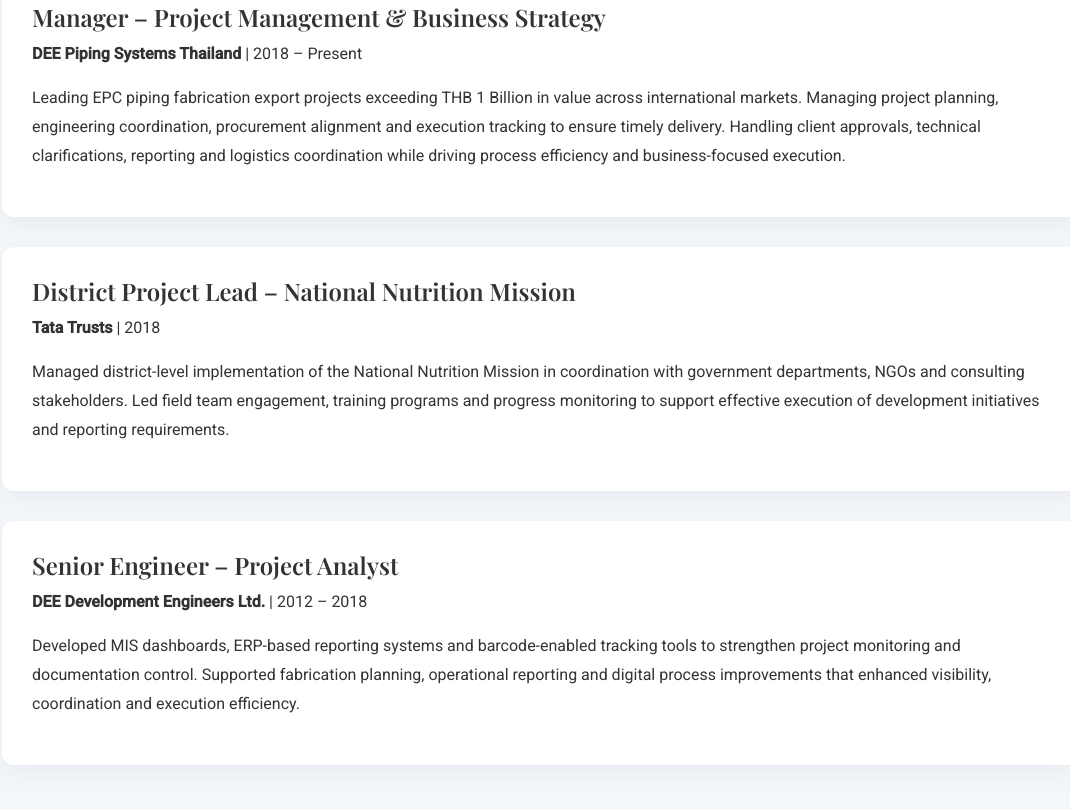
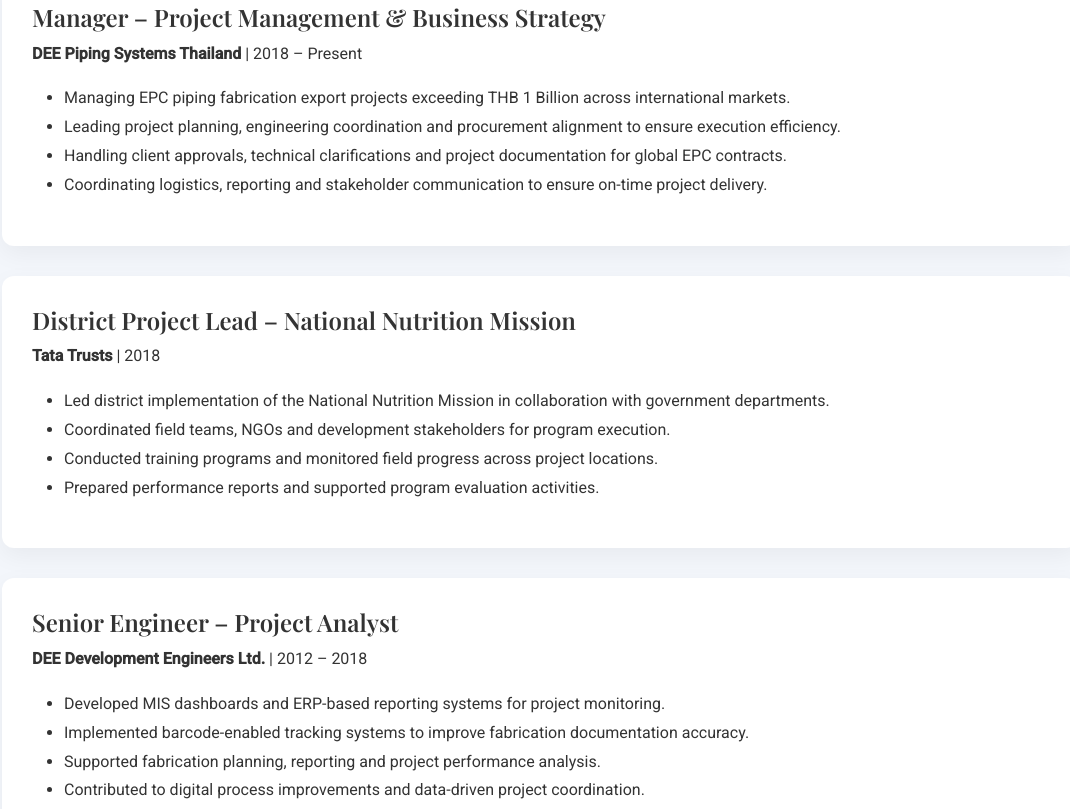
Before and after one commit to rohitkr99-dev/rohitkr99-dev.github.io, a plain HTML site: page index.html in a window 1280 px wide. Shown: the part 2532-3341 px from the top of the page, without its empty margins (100-1170 px from the left). Drawn offline with nearby package versions, Linux system fonts and the light colour scheme.

Commit message:
Update index.html

```diff
--- a/index.html
+++ b/index.html
@@ -435,6 +435,8 @@
 
 <!-- EXPERIENCE -->
 
+<!-- EXPERIENCE -->
+
 <section id="experience" class="alt-bg">
 
 <div class="container">
@@ -451,9 +453,17 @@
 
 <p><strong>DEE Piping Systems Thailand</strong> | 2018 – Present</p>
 
-<p>
-Leading EPC piping fabrication export projects exceeding THB 1 Billion in value across international markets. Managing project planning, engineering coordination, procurement alignment and execution tracking to ensure timely delivery. Handling client approvals, technical clarifications, reporting and logistics coordination while driving process efficiency and business-focused execution.
-</p>
+<ul>
+
+<li>Managing EPC piping fabrication export projects exceeding THB 1 Billion across international markets.</li>
+
+<li>Leading project planning, engineering coordination and procurement alignment to ensure execution efficiency.</li>
+
+<li>Handling client approvals, technical clarifications and project documentation for global EPC contracts.</li>
+
+<li>Coordinating logistics, reporting and stakeholder communication to ensure on-time project delivery.</li>
+
+</ul>
 
 </div>
 
@@ -463,9 +473,17 @@
 
 <p><strong>Tata Trusts</strong> | 2018</p>
 
-<p>
-Managed district-level implementation of the National Nutrition Mission in coordination with government departments, NGOs and consulting stakeholders. Led field team engagement, training programs and progress monitoring to support effective execution of development initiatives and reporting requirements.
-</p>
+<ul>
+
+<li>Led district implementation of the National Nutrition Mission in collaboration with government departments.</li>
+
+<li>Coordinated field teams, NGOs and development stakeholders for program execution.</li>
+
+<li>Conducted training programs and monitored field progress across project locations.</li>
+
+<li>Prepared performance reports and supported program evaluation activities.</li>
+
+</ul>
 
 </div>
 
@@ -475,9 +493,17 @@
 
 <p><strong>DEE Development Engineers Ltd.</strong> | 2012 – 2018</p>
 
-<p>
-Developed MIS dashboards, ERP-based reporting systems and barcode-enabled tracking tools to strengthen project monitoring and documentation control. Supported fabrication planning, operational reporting and digital process improvements that enhanced visibility, coordination and execution efficiency.
-</p>
+<ul>
+
+<li>Developed MIS dashboards and ERP-based reporting systems for project monitoring.</li>
+
+<li>Implemented barcode-enabled tracking systems to improve fabrication documentation accuracy.</li>
+
+<li>Supported fabrication planning, reporting and project performance analysis.</li>
+
+<li>Contributed to digital process improvements and data-driven project coordination.</li>
+
+</ul>
 
 </div>
 
```
